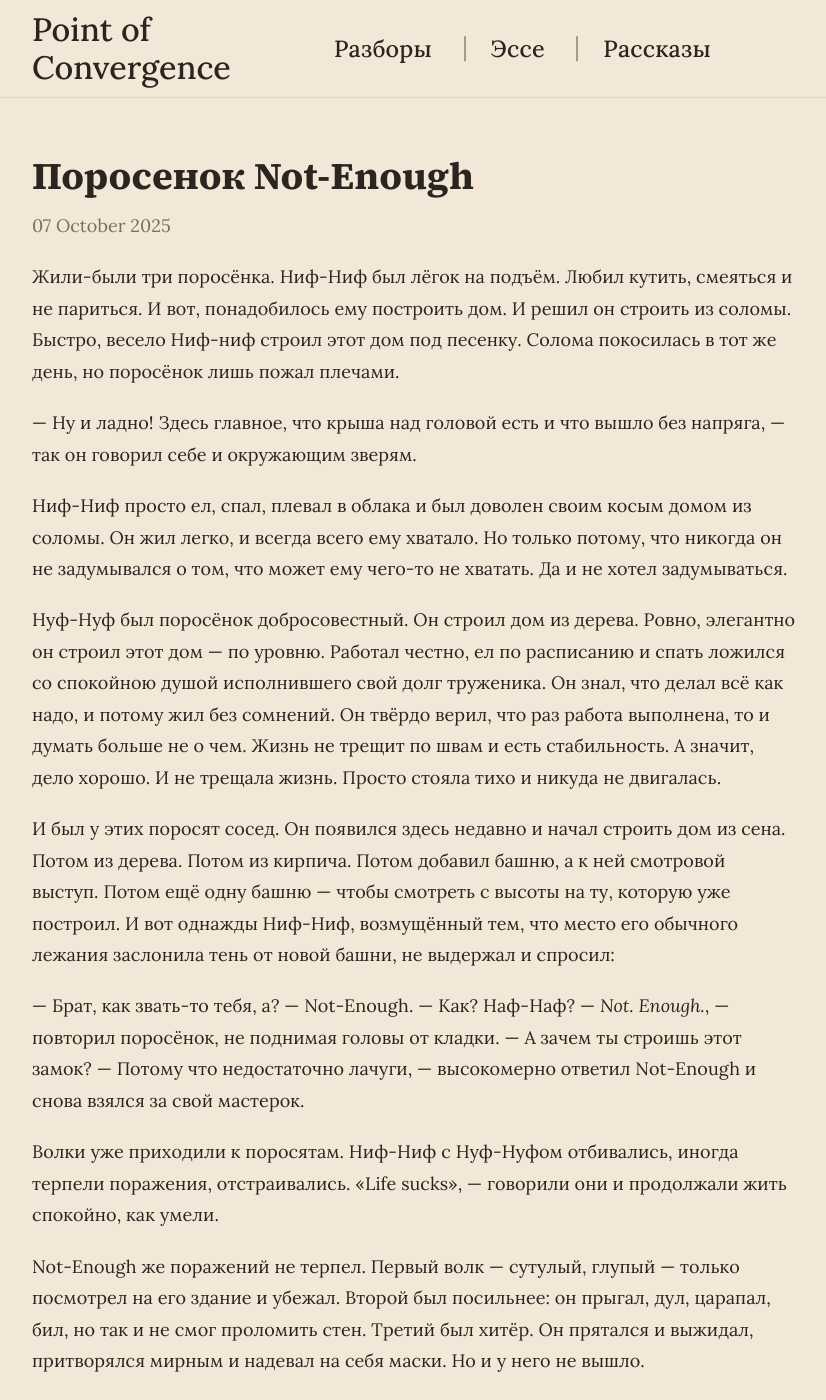
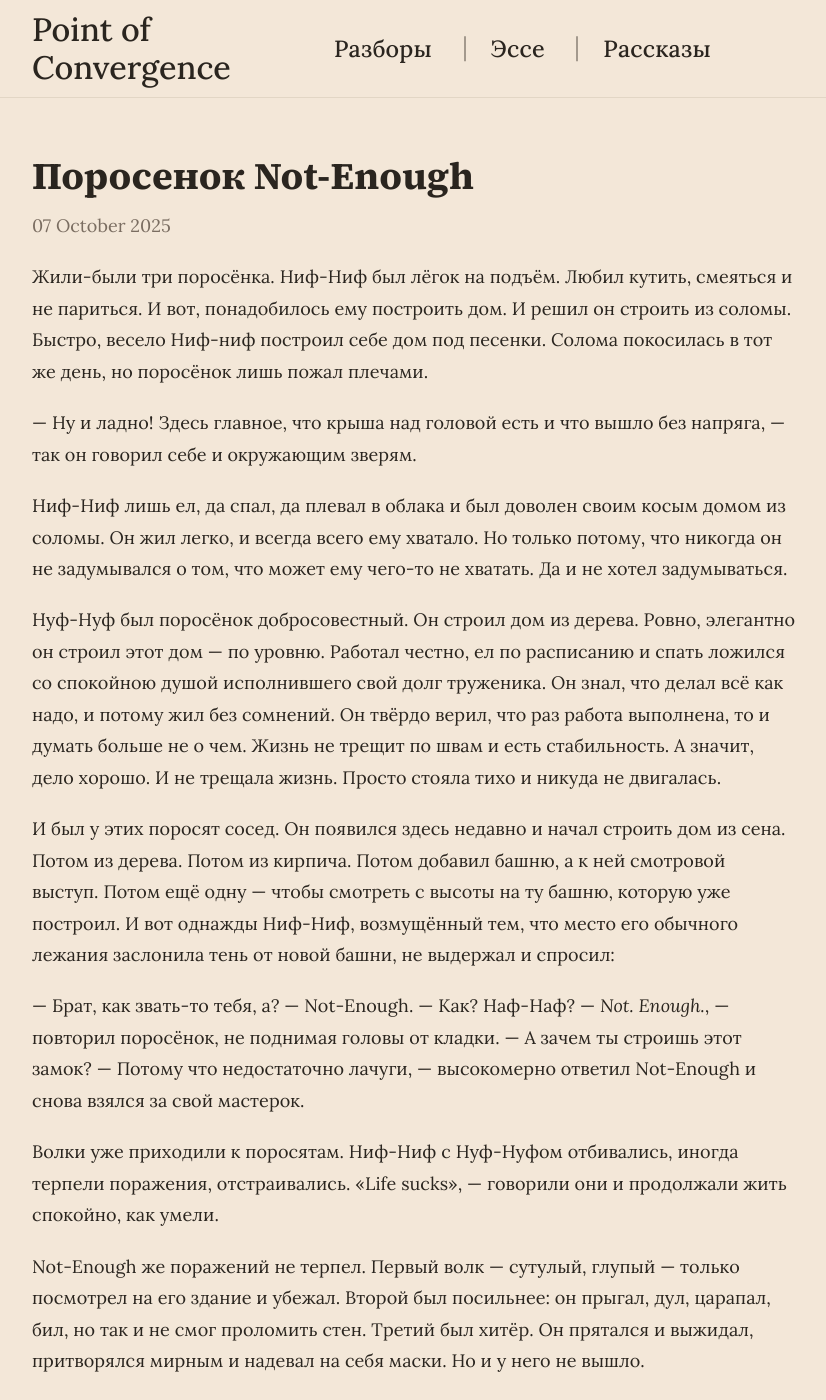
Before and after one commit to Abirmann/blog, a Jekyll site: the page built from _stories/porosenok-not-enough.md, in a window 1280 px wide and 1400 px high. Shown: the whole window, without its empty margins (226-1052 px from the left). Built offline with Jekyll 4.4.1, drawn with Linux system fonts in a browser that asks for light colours; some of the changed text lies outside the part shown.

Commit message:
редактура

```diff
--- a/_stories/porosenok-not-enough.md
+++ b/_stories/porosenok-not-enough.md
@@ -5,12 +5,12 @@ title: Поросенок Not-Enough
 Жили-были три поросёнка.
 Ниф-Ниф был лёгок на подъём. Любил кутить, смеяться и не париться.
 И вот, понадобилось ему построить дом.
-И решил он строить из соломы. Быстро, весело Ниф-ниф строил этот дом под песенку.
+И решил он строить из соломы. Быстро, весело Ниф-ниф построил себе дом под песенки.
 Солома покосилась в тот же день, но поросёнок лишь пожал плечами.
 
 — Ну и ладно! Здесь главное, что крыша над головой есть и что вышло без напряга, — так он говорил себе и окружающим зверям.
 
-Ниф-Ниф просто ел, спал, плевал в облака и был доволен своим косым домом из соломы.
+Ниф-Ниф лишь ел, да спал, да плевал в облака и был доволен своим косым домом из соломы.
 Он жил легко, и всегда всего ему хватало.
 Но только потому, что никогда он не задумывался о том, что может ему чего-то не хватать.
 Да и не хотел задумываться.
@@ -26,7 +26,7 @@ title: Поросенок Not-Enough
 
 И был у этих поросят сосед.
 Он появился здесь недавно и начал строить дом из сена. Потом из дерева. Потом из кирпича.
-Потом добавил башню, а к ней смотровой выступ. Потом ещё одну башню — чтобы смотреть с высоты на ту, которую уже построил.
+Потом добавил башню, а к ней смотровой выступ. Потом ещё одну — чтобы смотреть с высоты на ту башню, которую уже построил.
 И вот однажды Ниф-Ниф, возмущённый тем, что место его обычного лежания заслонила тень от новой башни, не выдержал и спросил:
 
 — Брат, как звать-то тебя, а?
```
Also changed, not shown: other parts of _stories/porosenok-not-enough.md (+1 -1 lines).
